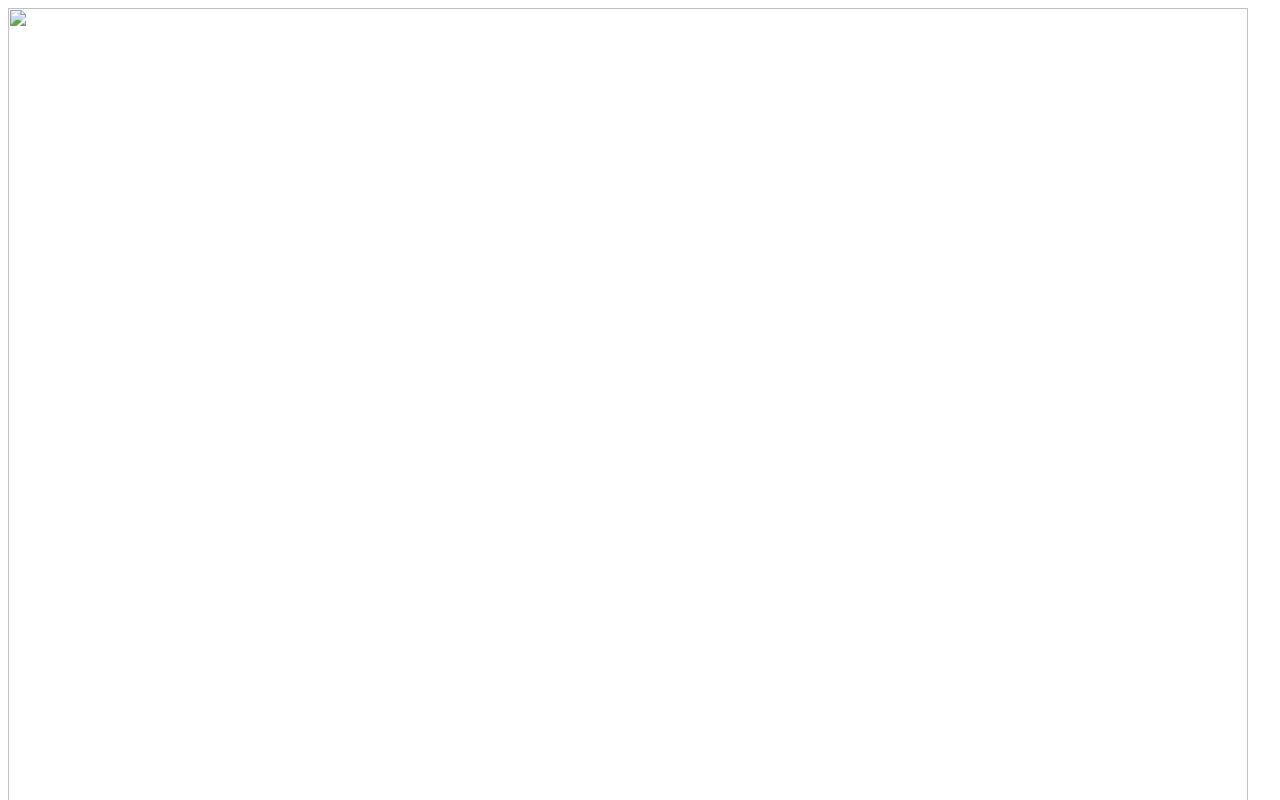
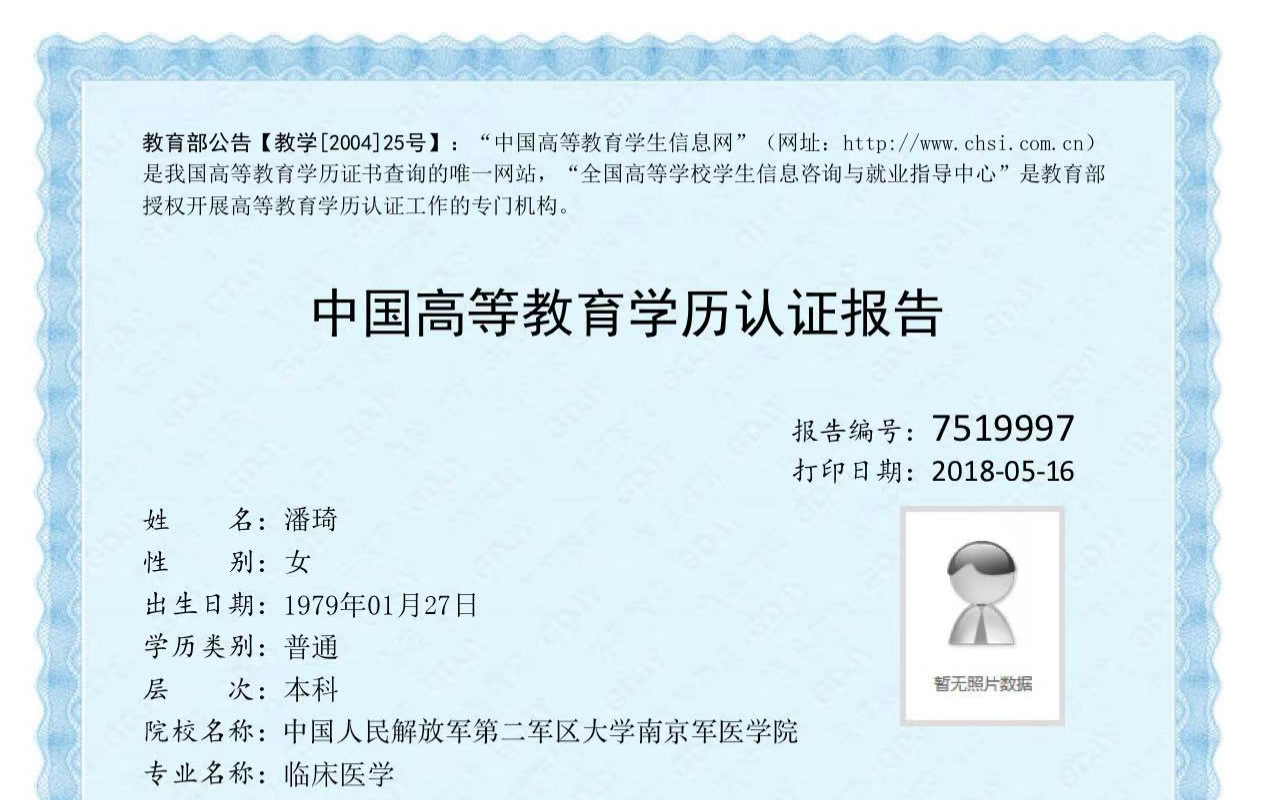
Before and after one commit to Master0502/lwj, a plain HTML site: page index.html in a window 1280 px wide. Shown: the top 800 px of the page. Drawn offline with Linux system fonts and the light colour scheme.

Commit message:
Update index.html

```diff
--- a/index.html
+++ b/index.html
@@ -4,6 +4,6 @@
     <title>展示图片</title>
 </head>
 <body>
-    <img src="images/5a2ff5849738a426c35b6724e5317f19.jpg" width="1240" height="1756">
+    <img src="images/5a2ff5849738a426c35b6724e5317f19.png" width="1240" height="1756">
 </body>
 </html>
```
